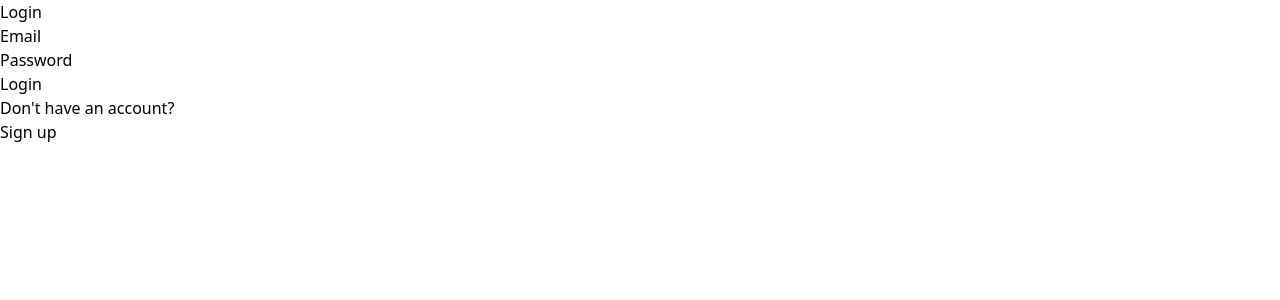
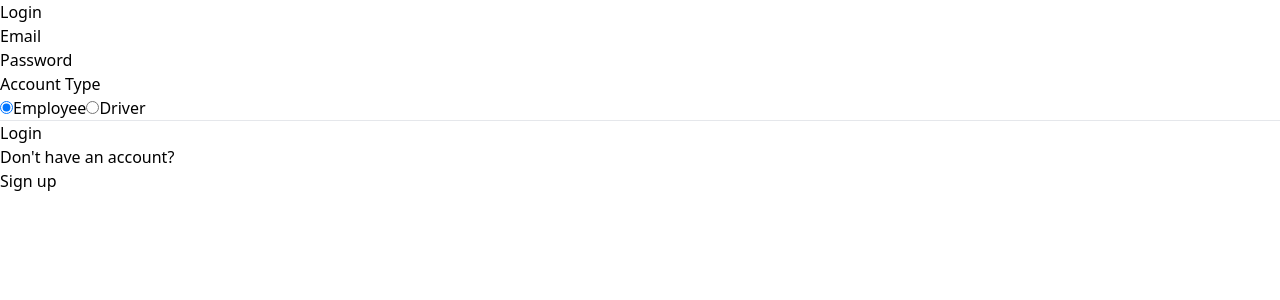
Before and after one commit to charles-mutabazi/cbs-frontend-assignment, a Vue app: page /auth/login in a window 1280 px wide. Shown: the top 300 px of the page. Built offline with nearby package versions, Linux system fonts and the light colour scheme.

Commit message:
implement login/logout logic including driver account

```diff
--- a/package.json
+++ b/package.json
@@ -16,6 +16,7 @@
   "dependencies": {
     "@vueuse/core": "^11.0.1",
     "@vueuse/integrations": "^11.0.1",
+    "jwt-decode": "^4.0.0",
     "pinia": "^2.1.7",
     "vue": "^3.4.29",
     "vue-router": "^4.3.3"
--- a/src/data/repository_impl/UserRepositoryImpl.ts
+++ b/src/data/repository_impl/UserRepositoryImpl.ts
@@ -1,14 +1,12 @@
 import { useAuthStore } from '@/data/stores/userAccountStore'
-import { useJwt } from '@vueuse/integrations'
-
-const BASE_URL = import.meta.env.VITE_FIREBASE_API_KEY
 
 class UserRepositoryImpl implements UserRepository {
   async loginUser(email: string, password: string) {
     const userStore = useAuthStore()
 
     userStore.$patch({
-      isLoading: true
+      isLoading: true,
+      error: null
     })
 
     try {
--- a/src/data/stores/userAccountStore.ts
+++ b/src/data/stores/userAccountStore.ts
@@ -1,11 +1,75 @@
-import {defineStore} from "pinia";
+import { defineStore } from 'pinia'
 import { useStorage } from '@vueuse/core'
+import { useJwt } from '@vueuse/integrations/useJwt'
+
+const API_BASE_URL = 'http://localhost:3000' // api base url
 
 export const useAuthStore = defineStore('authStore', {
   state: () => ({
     currentUser: useStorage('currentUser', null) as User,
     jwt: useStorage('jwt', null) as string,
     isLoading: false,
-    error: null,
+    error: null
   }),
-});
+  actions: {
+    logoutUser() {
+      this.jwt = null
+      this.currentUser = null
+    },
+
+    async loginUser(email: string, password: string, accountType: string): Promise<boolean> {
+      this.isLoading = true
+      this.error = null
+
+      try {
+        // make a post request to the server to log in the user
+        const response = await fetch(API_BASE_URL + '/auth/login', {
+          method: 'POST',
+          body: JSON.stringify({ email, password, accountType }),
+          headers: {
+            'Content-Type': 'application/json'
+          }
+        })
+
+        if (!response.ok) {
+          this.error = 'Invalid email, password or account type'
+          return false
+        }
+        const data = await response.json()
+        this.jwt = data.token
+        this.currentUser = {
+          accountType,
+          ...useJwt(this.jwt).payload
+        }
+        return true
+      } catch (e) {
+        console.error('Error', e)
+        this.error = 'An error occurred trying to login'
+      }
+
+      this.isLoading = false
+    },
+    async createUserAccount(user: User): Promise<User | undefined> {
+      try {
+        // Set the loading state to true
+        this.isLoading = true
+
+        const response = await fetch(API_BASE_URL + '/users', {
+          method: 'POST',
+          body: JSON.stringify(user),
+          headers: {
+            'Content-Type': 'application/json'
+          }
+        })
+        this.isLoading = false
+        if (!response.ok) {
+          console.error('Error Code: ', response.statusText)
+          this.error = 'An error occurred trying to create the account'
+        }
+      } catch (e) {
+        console.error('Error', e)
+        this.error = 'An error occurred trying to create the account'
+      }
+    }
+  }
+})
--- a/src/main.ts
+++ b/src/main.ts
@@ -8,7 +8,7 @@ import router from './router'
 
 const app = createApp(App)
 
+app.use(router)
 app.use(createPinia())
-app.use(router)
 
 app.mount('#app')
--- a/src/presentation/auth/LoginView.vue
+++ b/src/presentation/auth/LoginView.vue
@@ -2,7 +2,13 @@
   <div class="flex items-center justify-center min-h-screen bg-gray-100">
     <div class="bg-white p-8 rounded-lg shadow-lg w-96">
       <h2 class="text-2xl font-bold text-center mb-6">Login</h2>
-      <form @submit.prevent="login">
+
+      <!-- Error Banner -->
+      <div v-if="errorMessage" class="bg-red-500 text-white text-center p-2 rounded mb-4">
+        {{ errorMessage }}
+      </div>
+
+      <form @submit.prevent="onLogin">
         <div class="mb-4">
           <label for="email" class="block text-gray-700">Email</label>
           <input
@@ -23,6 +29,34 @@
             required
           />
         </div>
+
+        <!-- Account Type Radio Buttons -->
+        <div class="mb-4">
+          <label class="block text-gray-700">Account Type</label>
+          <div class="flex items-center mt-2">
+            <label class="flex items-center">
+              <input
+                type="radio"
+                v-model="accountType"
+                value="employee"
+                class="form-radio text-blue-600"
+              />
+              <span class="ml-2 text-gray-700">Employee</span>
+            </label>
+            <label class="flex items-center ml-4">
+              <input
+                type="radio"
+                v-model="accountType"
+                value="driver"
+                class="form-radio text-blue-600"
+              />
+              <span class="ml-2 text-gray-700">Driver</span>
+            </label>
+          </div>
+        </div>
+
+        <hr class="mt-6 mb-6"/>
+
         <button
           type="submit"
           class="w-full bg-blue-500 text-white py-2 rounded-lg hover:bg-blue-600 focus:outline-none"
@@ -32,25 +66,36 @@
       </form>
       <div class="text-center mt-6">
         <p class="text-gray-600">Don't have an account?</p>
-        <router-link to="/signup" class="text-blue-500 hover:underline"> Sign up </router-link>
+        <router-link to="signup" class="text-blue-500 hover:underline"> Sign up</router-link>
       </div>
     </div>
   </div>
 </template>
 
-<script>
-export default {
-  data() {
-    return {
-      email: '',
-      password: ''
+<script lang="ts" setup>
+import { useAuthStore } from '@/data/stores/userAccountStore'
+import { ref } from 'vue'
+import { useRouter } from 'vue-router'
+
+const authStore = useAuthStore()
+const router = useRouter()
+
+const email = ref('')
+const password = ref('')
+const accountType = ref('employee'); // Default to "Employee"
+const errorMessage = ref('')
+
+const onLogin = async () => {
+  try {
+    const isSuccess = await authStore.loginUser(email.value, password.value, accountType.value)
+    if (isSuccess) {
+      await router.replace('/')
+    } else {
+      errorMessage.value = authStore.error
     }
-  },
-  methods: {
-    login() {
-      // Handle login logic
-      console.log('Logging in with', this.email, this.password)
-    }
+  } catch (error) {
+    console.error(error)
+    errorMessage.value = error.message
   }
 }
 </script>
--- a/src/presentation/auth/SignupView.vue
+++ b/src/presentation/auth/SignupView.vue
@@ -33,6 +33,34 @@
             required
           />
         </div>
+
+        <!-- Account Type Radio Buttons -->
+        <div class="mb-4">
+          <label class="block text-gray-700">Account Type</label>
+          <div class="flex items-center mt-2">
+            <label class="flex items-center">
+              <input
+                type="radio"
+                v-model="accountType"
+                value="Employee"
+                class="form-radio text-blue-600"
+              />
+              <span class="ml-2 text-gray-700">Employee</span>
+            </label>
+            <label class="flex items-center ml-4">
+              <input
+                type="radio"
+                v-model="accountType"
+                value="Driver"
+                class="form-radio text-blue-600"
+              />
+              <span class="ml-2 text-gray-700">Driver</span>
+            </label>
+          </div>
+        </div>
+
+        <hr class="mt-6 mb-6"/>
+
         <button
           type="submit"
           class="w-full bg-green-500 text-white py-2 rounded-lg hover:bg-green-600 focus:outline-none"
@@ -42,7 +70,7 @@
       </form>
       <div class="text-center mt-6">
         <p class="text-gray-600">Already have an account?</p>
-        <router-link to="/login" class="text-blue-500 hover:underline">
+        <router-link to="login" class="text-blue-500 hover:underline">
           Login
         </router-link>
       </div>
@@ -50,20 +78,21 @@
   </div>
 </template>
 
-<script>
-export default {
-  data() {
-    return {
-      name: "",
-      email: "",
-      password: "",
-    };
-  },
-  methods: {
-    signup() {
-      // Handle signup logic
-      console.log("Signing up with", this.name, this.email, this.password);
-    },
-  },
+<script lang="ts" setup>
+import { ref } from 'vue';
+
+const name = ref('');
+const email = ref('');
+const password = ref('');
+const accountType = ref('employee'); // Default to "Employee"
+
+const signup = () => {
+  // Handle the signup process, including sending the accountType value
+  console.log({
+    name: name.value,
+    email: email.value,
+    password: password.value,
+    accountType: accountType.value.toLowerCase(),
+  });
 };
 </script>
--- a/src/presentation/components/Navbar.vue
+++ b/src/presentation/components/Navbar.vue
@@ -1,4 +1,13 @@
-<script lang="ts" setup></script>
+<script lang="ts" setup>
+import { useAuthStore } from '@/data/stores/userAccountStore'
+import { useRouter } from 'vue-router'
+
+const router = useRouter()
+const logout = () => {
+  useAuthStore().logoutUser()
+  router.replace('auth/login')
+}
+</script>
 
 <template>
   <nav>
@@ -9,9 +18,12 @@
       </router-link>
 
       <div class="flex items-center">
-        <router-link class="text-sm text-orange-600 hover:underline" to="/auth/login">
+        <button
+          class="text-white bg-red-700 hover:bg-red-900 focus:ring-4 focus:ring-red-300 font-medium rounded-lg text-sm px-5 py-2.5 me-10 focus:outline-none"
+          @click="logout"
+        >
           Logout
-        </router-link>
+        </button>
       </div>
     </div>
   </nav>
--- a/src/router/index.ts
+++ b/src/router/index.ts
@@ -48,11 +48,13 @@ const router = createRouter({
 
 //guard the routes
 router.beforeEach((to, from, next) => {
-  const authStore = useAuthStore();
+  const authStore = useAuthStore()
   if (to.meta.isProtected && !authStore.jwt) {
-    next('/auth/login');
+    next('/auth/login')
+  } else if (!to.meta.isProtected && authStore.jwt) {
+    next('/')
   } else {
-    next();
+    next()
   }
 })
 
```
Also changed, not shown: src/data/stores/counter.ts (deleted, +0 -13 lines), 1 other file (tests, documents, lock files or other folders).
